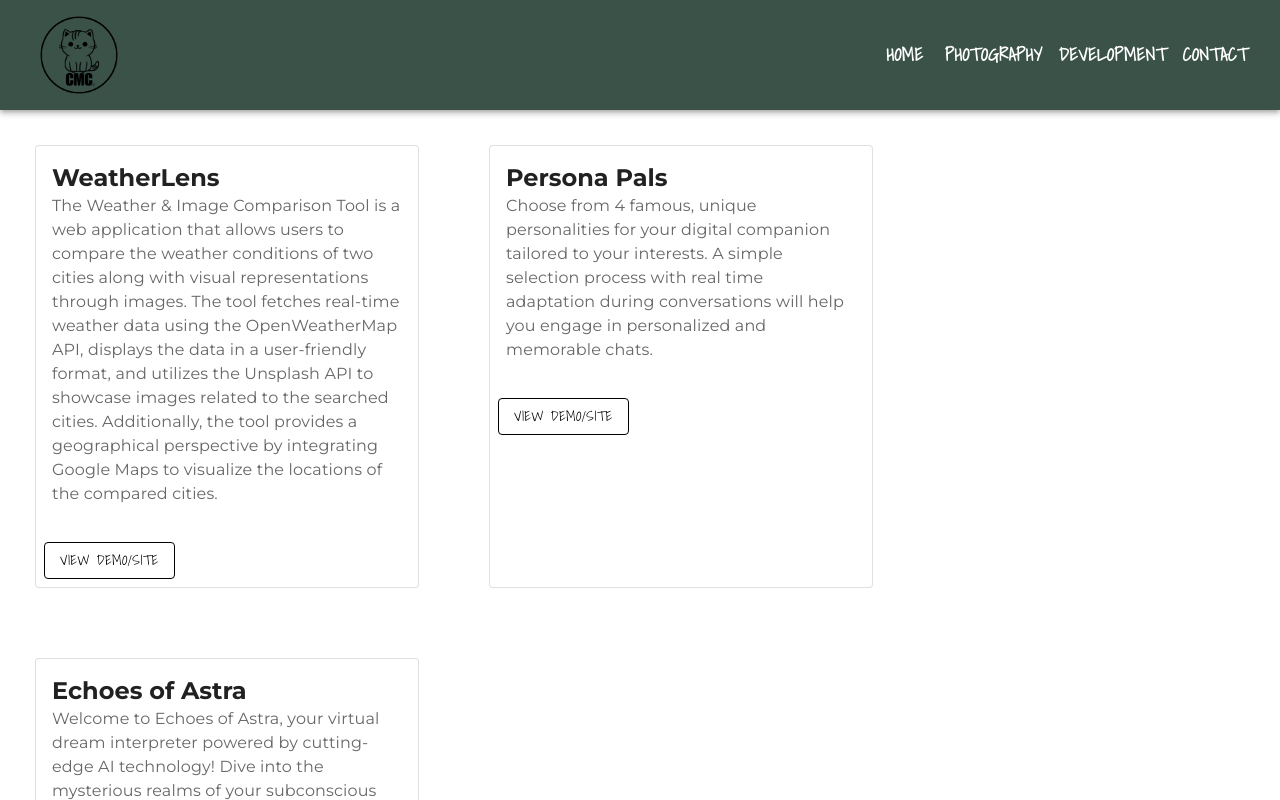
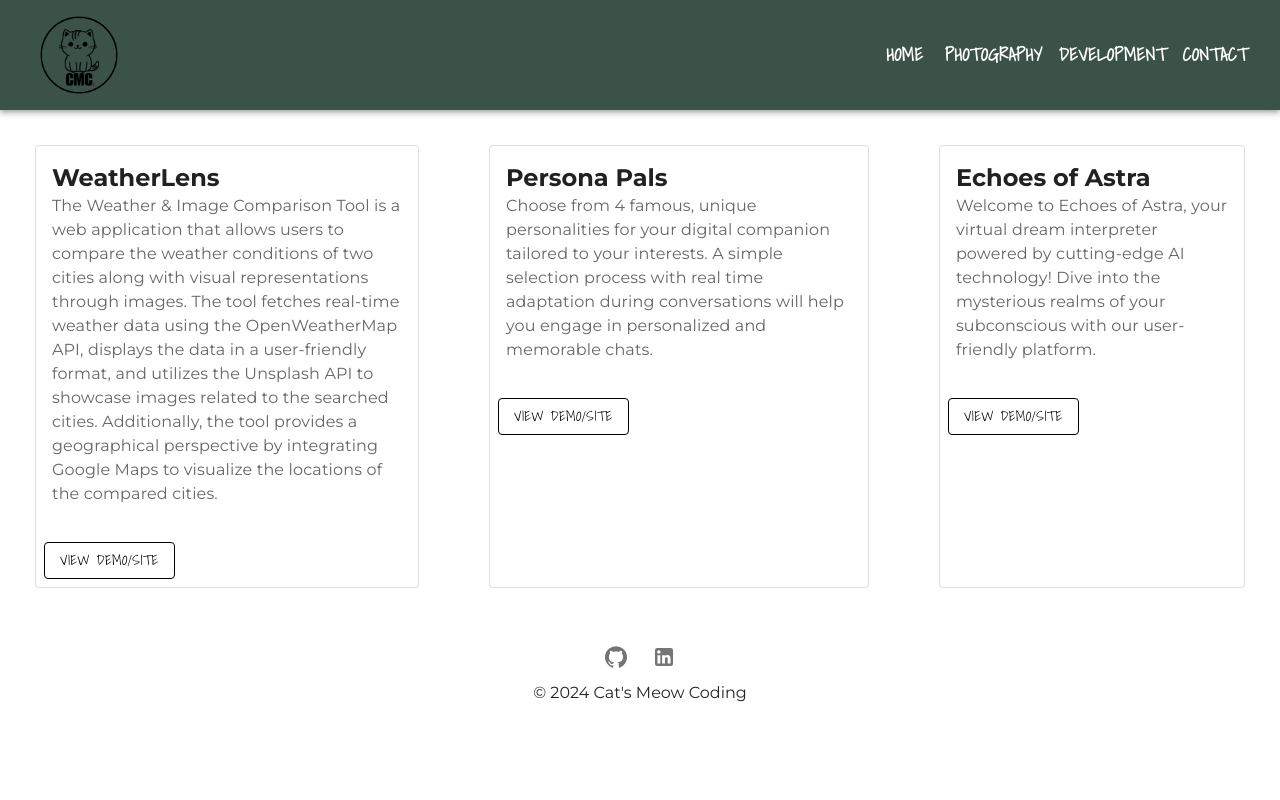
Before and after one commit to CatlinMillz/React-Portfolio, a React (Vite) app: page /development in a window 1280 px wide. Shown: the top 800 px of the page. Built offline with nearby package versions, Linux system fonts and the light colour scheme.

Commit message:
undid flex wrap

```diff
--- a/src/pages/Development.jsx
+++ b/src/pages/Development.jsx
@@ -5,7 +5,7 @@ import Box from '@mui/material/Box';
 
 export default function Development() {
   return (
-    <Box  className="project-box" sx={{display: 'flex', flexWrap: 'wrap'}}>
+    <Box  className="project-box" sx={{display: 'flex'}}>
       {projectData.map((project, index) => (<Project key={index} project={project}/>))}
     </Box>
   )
```
